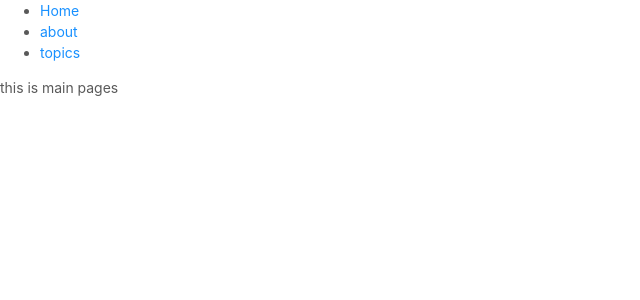
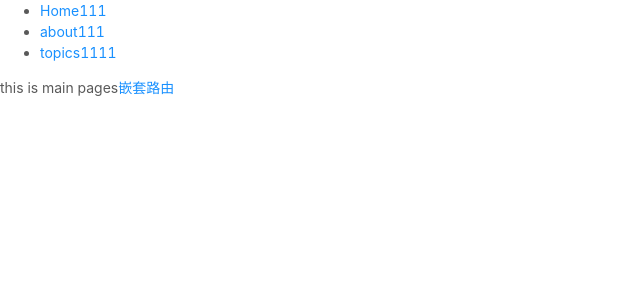
Before and after one commit to lhalou/danche, a React app in the folder danhce-app/: page /#/ in a window 1280 px wide. Shown: the top 300 px of the page, without its empty margins (0-640 px from the left). Built offline with nearby package versions, Linux system fonts and the light colour scheme.

Commit message:
配置化路由

```diff
--- a/danhce-app/src/index.js
+++ b/danhce-app/src/index.js
@@ -2,5 +2,5 @@ import React from 'react';
 import ReactDOM from 'react-dom';
 
 import Admin from './admin.js';
-import Home from './pages/route-demo/route1/home'
-ReactDOM.render(<Home />,document.getElementById('root'));
+import Router from  './pages/route-demo/route2/router'
+ReactDOM.render(<Router />,document.getElementById('root'));
--- /dev/null
+++ b/danhce-app/src/pages/route-demo/route2/about.js
@@ -0,0 +1,9 @@
+import React,{ Component } from 'react'
+class About extends Component {
+  render(){
+    return (
+      <div>this is about pages</div>
+    )
+  }
+}
+export default About
--- /dev/null
+++ b/danhce-app/src/pages/route-demo/route2/home.js
@@ -0,0 +1,25 @@
+import React, { Component } from 'react'
+import {Link } from 'react-router-dom'
+
+class Home extends Component {
+  render(){
+    return (
+
+        <div>
+          <ul>
+            <li>
+              <Link to = "/">Home111</Link>
+            </li>
+            <li>
+              <Link to = "/about">about111</Link>
+            </li>
+            <li>
+              <Link to = "/topics">topics1111</Link>
+            </li>
+          </ul>
+          {this.props.children}
+      </div>
+    )
+  }
+}
+export default Home
--- /dev/null
+++ b/danhce-app/src/pages/route-demo/route2/main.js
@@ -0,0 +1,14 @@
+import React,{ Component } from 'react'
+import { Link } from 'react-router-dom'
+class Main extends Component {
+  render(){
+    return (
+      <div>
+        this is main pages
+        <Link to = "/a">嵌套路由</Link>
+        {this.props.children}
+      </div>
+    )
+  }
+}
+export default Main
--- /dev/null
+++ b/danhce-app/src/pages/route-demo/route2/router.js
@@ -0,0 +1,24 @@
+import React, { Component } from 'react'
+import {HashRouter,Route} from 'react-router-dom'
+import Home from './home'
+import Main from './main'
+import About from './about'
+import Topics from './topics'
+class MyRouter extends Component {
+  render(){
+    return (
+      <HashRouter>
+        <Home>
+          <Route path = '/' render = {() =>
+            <Main>
+              <Route path = '/a' component = {About}></Route>
+            </Main>
+          }></Route>
+          <Route path = '/about' component = {About}></Route>
+          <Route path = '/topics' component = {Topics}></Route>
+        </Home>
+      </HashRouter>
+    )
+  }
+}
+export default MyRouter
--- /dev/null
+++ b/danhce-app/src/pages/route-demo/route2/topics.js
@@ -0,0 +1,9 @@
+import React,{ Component } from 'react'
+class Topics extends Component {
+  render(){
+    return (
+      <div>this is topics pages</div>
+    )
+  }
+}
+export default Topics
```
